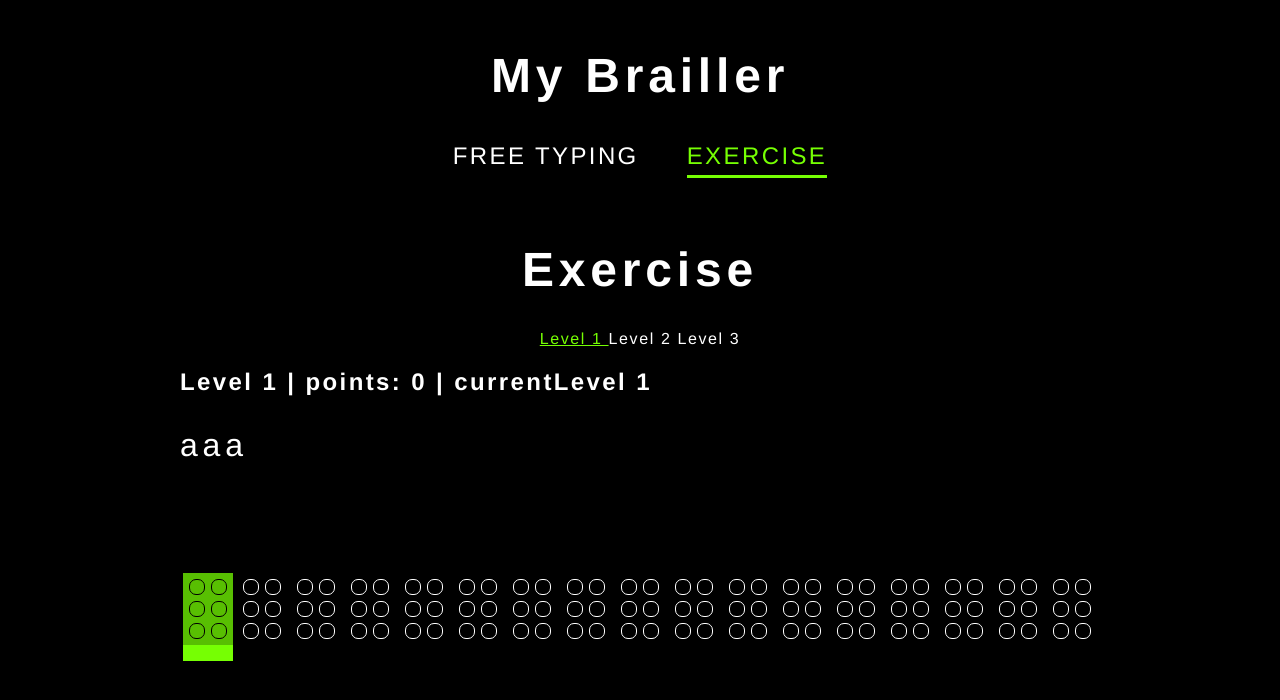
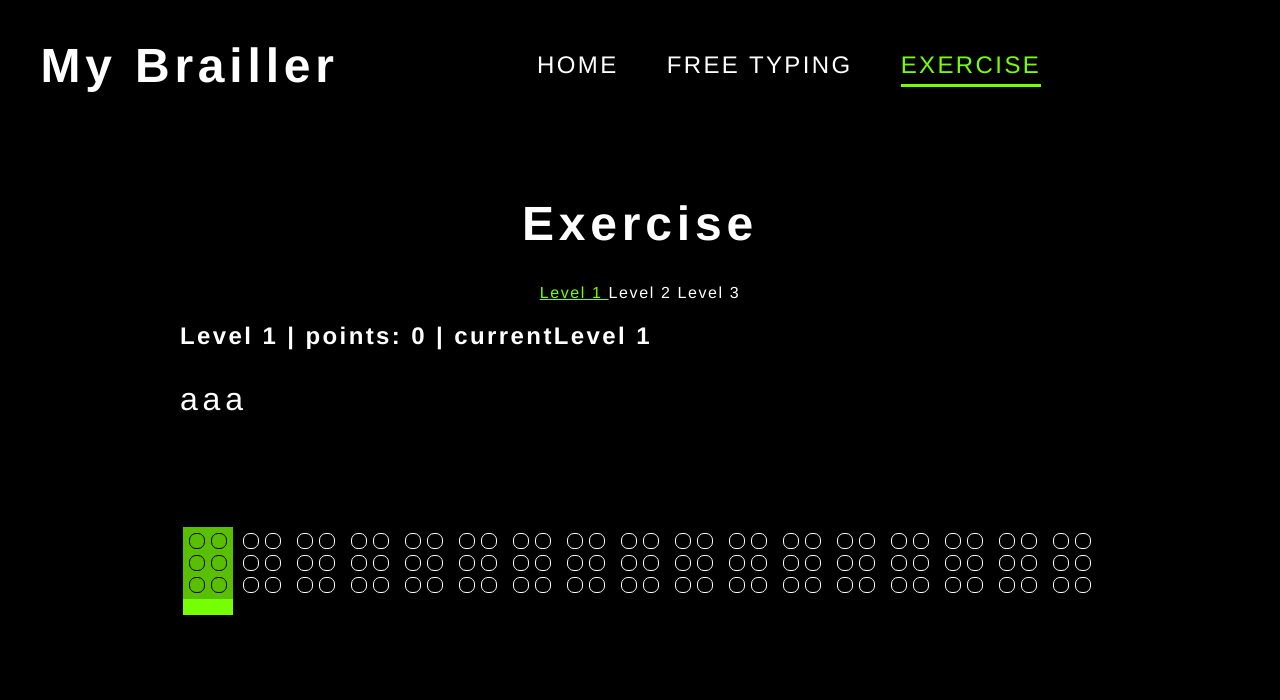
Before and after one commit to kdaisho/brailler, an Angular app: page /exercise in a window 1280 px wide. Shown: the top 700 px of the page. Built offline with nearby package versions, Linux system fonts and the light colour scheme.

Commit message:
Add style

```diff
--- a/src/app/app.component.css
+++ b/src/app/app.component.css
@@ -1,18 +1,28 @@
+.app {
+	min-height: 1000px;
+}
 .wrapper {
+	display: flex;
 	font-size: 1em;
+	-webkit-justify-content: space-between;
+	        justify-content: space-between;
 	padding: 1em 0;
 	margin: 0 auto;
 	max-width: 1199px;
+	height: 100px;
 	width: 100%;
 }
-
+.title {
+	align-self: center;
+}
 .btn-group {
+	align-self: center;
 	display: flex;
 	-webkit-flex-wrap: wrap;
 	    -ms-flex-wrap: wrap;
 	        flex-wrap: wrap;
-	-webkit-justify-content: center;
-	        justify-content: center;
+	-webkit-justify-content: flex-end;
+	        justify-content: flex-end;
 }
 .btn-group a {
 	border-bottom: 3px solid transparent;
--- a/src/app/app.component.html
+++ b/src/app/app.component.html
@@ -1,12 +1,16 @@
-<section class="wrapper">
+<section class="app">
+	<div class="wrapper">
 		<h1 class="title">
 			<a routerLink="" (click)="selectMode('/')">
 				My Brailler
 			</a>
 		</h1>
 		<div class="btn-group">
+			<a routerLink="" [class.active]="currentPage.isHome" (click)="selectMode('/')">home</a>
 			<a routerLink="freetyping" [class.active]="currentPage.isFree" (click)="selectMode('/freetyping')">free typing</a>
 			<a routerLink="exercise" [class.active]="currentPage.isExer" (click)="selectMode('/exercise')">exercise</a>
 		</div>
+		<div style="clear: both;"></div>
+	</div>
 	<router-outlet></router-outlet>
 </section>
--- a/src/app/home.component.css
+++ b/src/app/home.component.css
@@ -0,0 +1,3 @@
+.title {
+	text-transform: capitalize;
+}
--- a/src/app/home.component.ts
+++ b/src/app/home.component.ts
@@ -8,7 +8,7 @@ import { Component } from '@angular/core';
 
 export class HomeComponent {
 
-	title = 'HOME';
+	title = 'my brailler';
 
 	constructor() {
 	}
```
Lines whose indentation alone changed are shown as unchanged.
